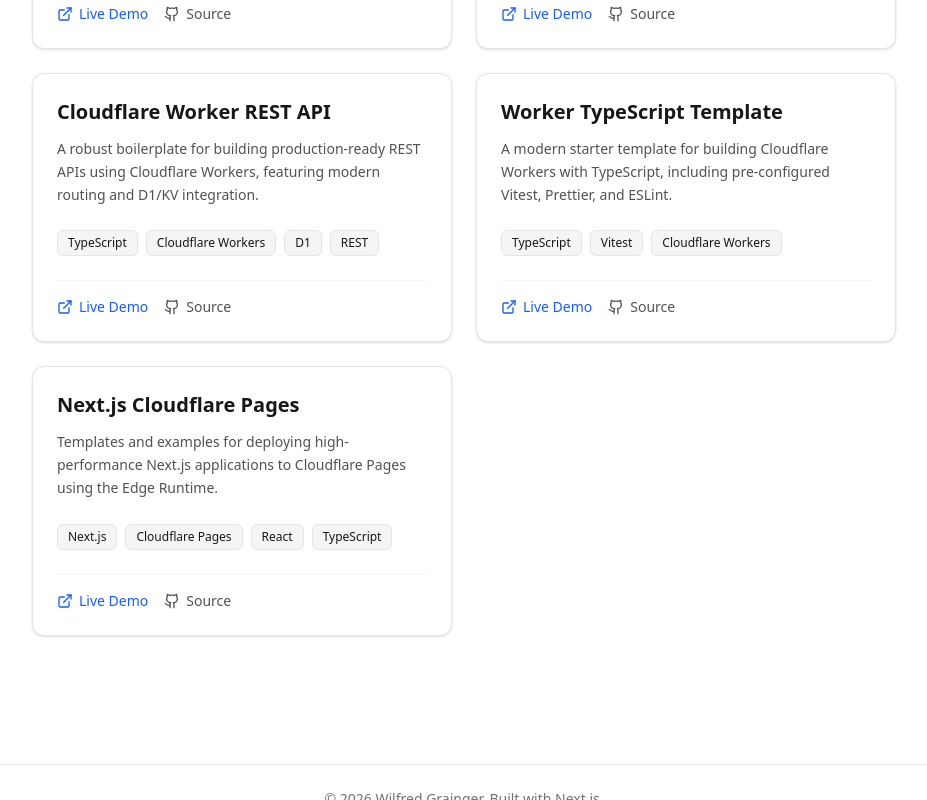
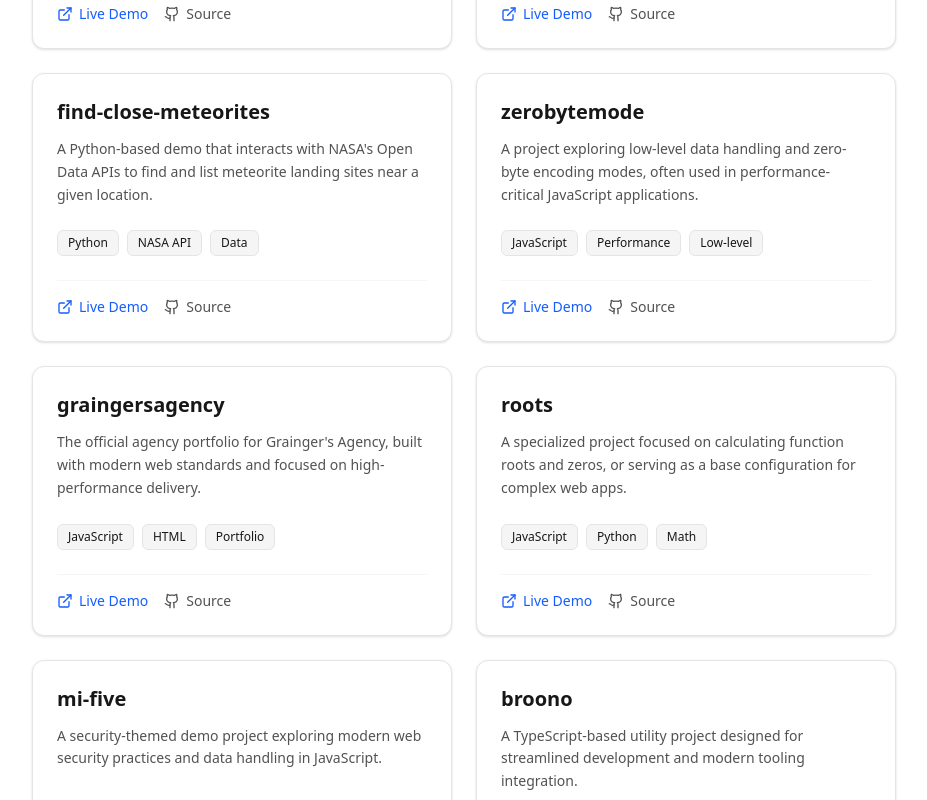
Before and after one commit to wilfgrainger/wilfgrainger.com, a Next.js app: page /projects in a window 1280 px wide. Shown: the part 520-1320 px from the top of the page, without its empty margins (176-1103 px from the left). Built offline with nearby package versions, Linux system fonts and the light colour scheme.

Commit message:
feat: update projects page with user-provided repository list

```diff
--- a/src/app/projects/page.tsx
+++ b/src/app/projects/page.tsx
@@ -17,25 +17,46 @@
       tags: ["GitHub Actions", "Wrangler", "DevOps", "Cloudflare"],
     },
     {
-      title: "Cloudflare Worker REST API",
-      description: "A robust boilerplate for building production-ready REST APIs using Cloudflare Workers, featuring modern routing and D1/KV integration.",
-      url: "https://github.com/wilfgrainger/cloudflare-worker-rest-api",
-      github: "https://github.com/wilfgrainger/cloudflare-worker-rest-api",
-      tags: ["TypeScript", "Cloudflare Workers", "D1", "REST"],
+      title: "find-close-meteorites",
+      description: "A Python-based demo that interacts with NASA's Open Data APIs to find and list meteorite landing sites near a given location.",
+      url: "https://github.com/wilfgrainger/find-close-meteorites",
+      github: "https://github.com/wilfgrainger/find-close-meteorites",
+      tags: ["Python", "NASA API", "Data"],
     },
     {
-      title: "Worker TypeScript Template",
-      description: "A modern starter template for building Cloudflare Workers with TypeScript, including pre-configured Vitest, Prettier, and ESLint.",
-      url: "https://github.com/wilfgrainger/worker-typescript-template",
-      github: "https://github.com/wilfgrainger/worker-typescript-template",
-      tags: ["TypeScript", "Vitest", "Cloudflare Workers"],
+      title: "zerobytemode",
+      description: "A project exploring low-level data handling and zero-byte encoding modes, often used in performance-critical JavaScript applications.",
+      url: "https://github.com/wilfgrainger/zerobytemode",
+      github: "https://github.com/wilfgrainger/zerobytemode",
+      tags: ["JavaScript", "Performance", "Low-level"],
     },
     {
-      title: "Next.js Cloudflare Pages",
-      description: "Templates and examples for deploying high-performance Next.js applications to Cloudflare Pages using the Edge Runtime.",
-      url: "https://github.com/wilfgrainger/nextjs-cloudflare-pages",
-      github: "https://github.com/wilfgrainger/nextjs-cloudflare-pages",
-      tags: ["Next.js", "Cloudflare Pages", "React", "TypeScript"],
+      title: "graingersagency",
+      description: "The official agency portfolio for Grainger's Agency, built with modern web standards and focused on high-performance delivery.",
+      url: "https://github.com/wilfgrainger/graingersagency",
+      github: "https://github.com/wilfgrainger/graingersagency",
+      tags: ["JavaScript", "HTML", "Portfolio"],
+    },
+    {
+      title: "roots",
+      description: "A specialized project focused on calculating function roots and zeros, or serving as a base configuration for complex web apps.",
+      url: "https://github.com/wilfgrainger/roots",
+      github: "https://github.com/wilfgrainger/roots",
+      tags: ["JavaScript", "Python", "Math"],
+    },
+    {
+      title: "mi-five",
+      description: "A security-themed demo project exploring modern web security practices and data handling in JavaScript.",
+      url: "https://github.com/wilfgrainger/mi-five",
+      github: "https://github.com/wilfgrainger/mi-five",
+      tags: ["JavaScript", "Security", "Web Development"],
+    },
+    {
+      title: "broono",
+      description: "A TypeScript-based utility project designed for streamlined development and modern tooling integration.",
+      url: "https://github.com/wilfgrainger/broono",
+      github: "https://github.com/wilfgrainger/broono",
+      tags: ["TypeScript", "Tooling", "Utility"],
     }
   ];
   return (
```
